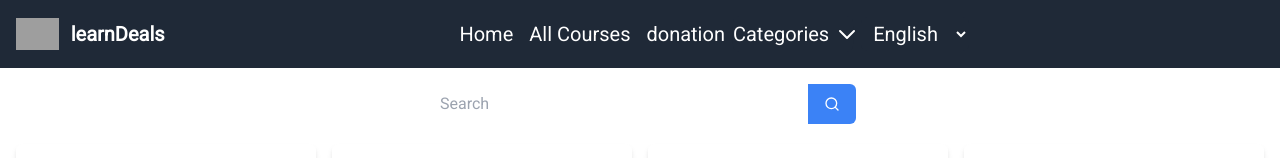
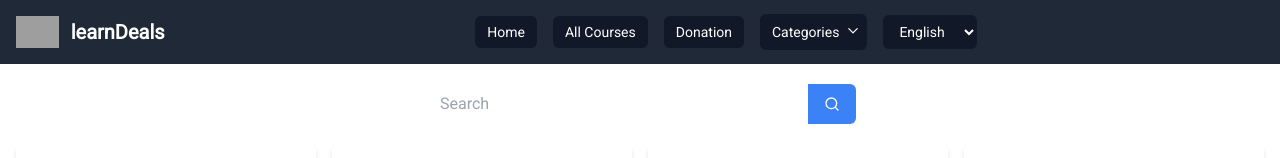
Before and after one commit to AdrianE121000/adriane121000.github.io, a React (Vite) app: page /courses in a window 1280 px wide. Shown: the top 158 px of the page. Built offline with nearby package versions, Linux system fonts and the light colour scheme; grey boxes are pictures that could not be loaded.

Commit message:
Update NavBar

```diff
--- a/src/components/DropDown.jsx
+++ b/src/components/DropDown.jsx
@@ -3,24 +3,25 @@ import { useState } from 'react';
 import { NavLink } from 'react-router-dom';
 import { LanguageContext } from '../context/LanguageContext';
 
-const DropDown = () => {
+const DropDown = ({ width }) => {
   const [isOpen, setIsOpen] = useState(false);
   const { translations } = useContext(LanguageContext);
 
   return (
-    <div className='relative inline-block text-left sm:text-lg md:text-xl '>
+    <div
+      className={`relative inline-block  text-left text-sm ${width ? '' : ''}`}>
       <div>
         <span className='rounded-md shadow-sm'>
           <button
             onClick={() => setIsOpen(!isOpen)}
             type='button'
-            className='inline-flex sm:text-lg md:text-xl justify-center w-full rounded-md  bg-gray-800  py-1 text-white '
+            className='inline-flex text-sm w-full justify-center rounded-md px-3 py-2 bg-gray-900 text-white '
             id='options-menu'
             aria-expanded='true'
             aria-haspopup='true'>
             {translations.category}
             <svg
-              className='-mr-1 ml-2 h-5 w-5'
+              className='-mr-1 ml-2 h-3 w-3'
               xmlns='http://www.w3.org/2000/svg'
               viewBox='0 0 20 20'
               fill='currentColor'
--- a/src/components/NavBar.jsx
+++ b/src/components/NavBar.jsx
@@ -4,6 +4,7 @@ import { NavLink } from 'react-router-dom';
 import logo from '../assets/logo.ico';
 import { useContext } from 'react';
 import { LanguageContext } from '../context/LanguageContext';
+import { BarIcon, XMark } from './Icons';
 
 const NavBar = () => {
   const { language, translations, handleLang } = useContext(LanguageContext);
@@ -13,11 +14,26 @@ const NavBar = () => {
     setMobileMenuOpen(!mobileMenuOpen);
   };
 
+  const navItems = [
+    {
+      name: translations.home,
+      to: '/',
+    },
+    {
+      name: translations.all,
+      to: '/courses',
+    },
+    {
+      name: 'Donation',
+      to: '/donation',
+    },
+  ];
+
   return (
     <>
       <nav className='bg-gray-800 text-white fixed z-50 w-full top-0 p-4  sm:text-lg md:text-xl '>
-        <div className='flex justify-between items-center'>
-          <div className='flex items-center'>
+        <div className='relative flex h-8 items-center justify-between'>
+          <div className='flex flex-shrink-0 items-center'>
             <img
               src={logo}
               alt='Logo'
@@ -26,28 +42,21 @@ const NavBar = () => {
             <h1 className='ml-3 font-bold'>learnDeals</h1>
           </div>
 
-          <div className=' items-center hidden md:block'>
+          <div className=' hidden space-x-4 sm:ml-6 md:block'>
+            {navItems.map((nav, index) => (
               <NavLink
-              to='/'
-              className='mx-2 outline-none'>
-              {translations.home}
+                key={index}
+                to={nav.to}
+                className='rounded-md px-3 py-2 text-sm font-medium bg-gray-900 text-white '>
+                {nav.name}
               </NavLink>
-            <NavLink
-              to='/courses'
-              className='mx-2 outline-none'>
-              {translations.all}
-            </NavLink>
-            <NavLink
-              to='/donation'
-              className='mx-2 outline-none'>
-              donation
-            </NavLink>
-            <DropDown />
+            ))}
+            <DropDown width={false} />
             <select
               id='select'
               value={language}
               onChange={handleLang}
-              className='rounded-md  bg-gray-800 px-2 py-1 mx-2 focus:outline-none focus:border-blue-300 focus:shadow-outline-blue'>
+              className='bg-gray-900 rounded-md px-3 py-2 text-sm font-medium focus:outline-none focus:border-blue-300 focus:shadow-outline-blue'>
               <option
                 id='English'
                 value='en'>
@@ -61,48 +70,30 @@ const NavBar = () => {
             </select>
           </div>
           <div></div>
-          <div className='block md:hidden'>
+          <div className='flex items-center md:hidden'>
             <button onClick={handleMobileMenuClick}>
-              <svg
-                className='h-6 w-6'
-                xmlns='http://www.w3.org/2000/svg'
-                fill='none'
-                viewBox='0 0 24 24'
-                stroke='currentColor'>
-                <path
-                  strokeLinecap='round'
-                  strokeLinejoin='round'
-                  strokeWidth={2}
-                  d='M4 6h16M4 12h16m-7 6h7'
-                />
-              </svg>
+              {mobileMenuOpen ? <XMark /> : <BarIcon />}
             </button>
           </div>
         </div>
         {mobileMenuOpen && (
-          <div className='block md:hidden bg-gray-800 text-white  p-4 sm:text-lg md:text-xl lg:text-2xl '>
-            <div className='flex flex-col items-start gap-2'>
+          <div className='block md:hidden bg-gray-800 text-white  py-2 sm:text-lg md:text-xl lg:text-2xl '>
+            <div className='flex flex-col justify-center text-center gap-1 '>
+              {navItems.map((nav, index) => (
                 <NavLink
-                to='/'
-                className='no-underline'>
-                {translations.home}
+                  key={index}
+                  to={nav.to}
+                  className='w-full rounded-md px-3 py-2 text-sm font-medium bg-gray-900 text-white'>
+                  {nav.name}
                 </NavLink>
-              <NavLink
-                to='/courses'
-                className='no-underline'>
-                {translations.all}
-              </NavLink>
-              <NavLink
-                to='/donation'
-                className='no-underline'>
-                donation
-              </NavLink>
-              <DropDown />
+              ))}
+              <div className='flex justify-center gap-2'>
+                <DropDown width={true} />
                 <select
                   id='select2'
                   value={language}
                   onChange={handleLang}
-                className='rounded-lg px-0 bg-gray-800 focus:outline-none focus:border-blue-300 focus:shadow-outline-blue'>
+                  className='bg-gray-900 rounded-md px-3 py-2 text-sm text-center font-medium focus:outline-none focus:border-blue-300 focus:shadow-outline-blue'>
                   <option
                     id='English2'
                     value='en'>
@@ -116,6 +107,7 @@ const NavBar = () => {
                 </select>
               </div>
             </div>
+          </div>
         )}
       </nav>
     </>
```
Lines whose indentation alone changed are shown as unchanged.
